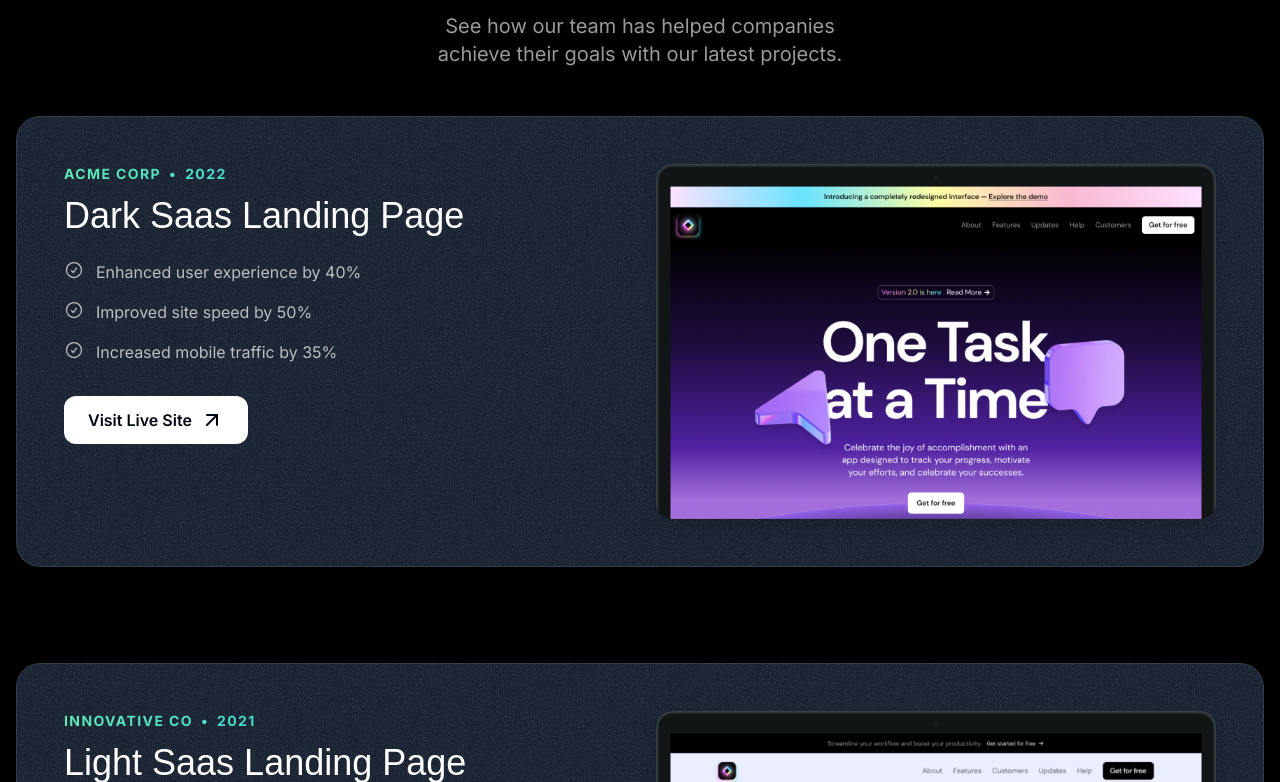
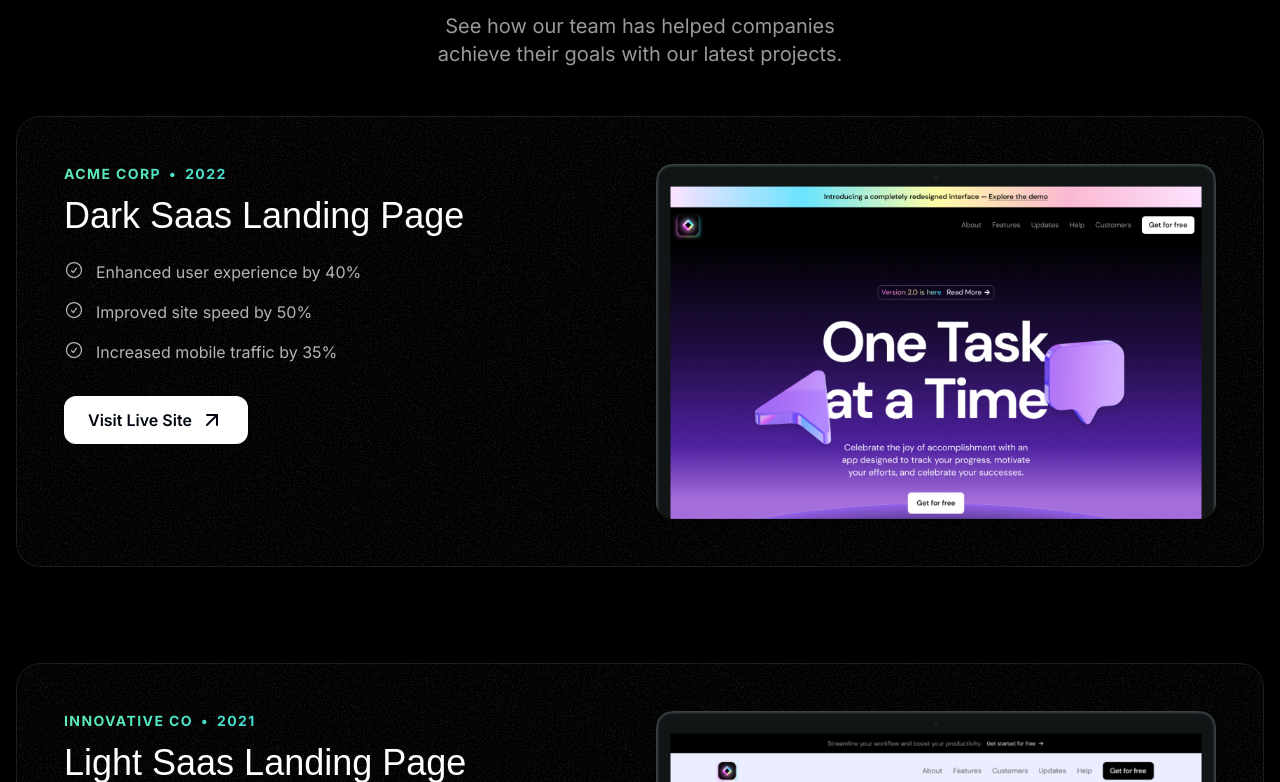
Before and after one commit to rahulrajput34/Portfolio-Website, a Next.js app: page / in a window 1280 px wide. Shown: the part 1118-1900 px from the top of the page. Built offline with nearby package versions, Linux system fonts and the light colour scheme; a web font is replaced by a local one.

Commit message:
fix: make the bg color black for the cards for projects

```diff
--- a/sections/Projects.tsx
+++ b/sections/Projects.tsx
@@ -63,7 +63,7 @@ export const ProjectsSection = () => {
           {portfolioProjects.map((project, idx) => (
             <article
               key={project.title}
-              className="sticky group rounded-3xl bg-gray-800/95 overflow-hidden"
+              className="sticky group rounded-3xl bg-black overflow-hidden"
               style={{
                 top: `calc(64px + ${idx * 40}px)`,
               }}
```
